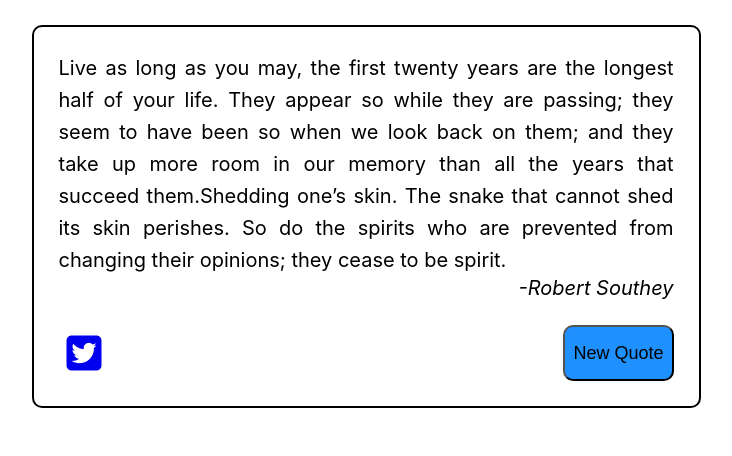
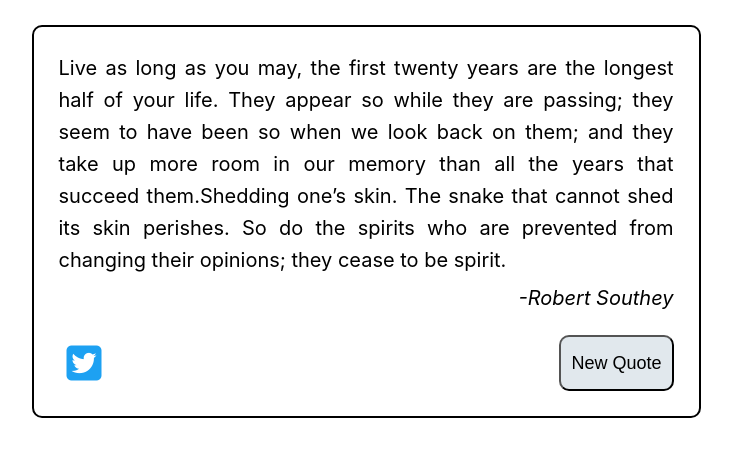
Before and after one commit to AmyLynn87/build_a_random_quote_machine, a React (Create React App) app: page / in a window 1280 px wide. Shown: the top 456 px of the page, without its empty margins (274-1006 px from the left). Built offline with nearby package versions, Linux system fonts and the light colour scheme.

Commit message:
more styling on the components

```diff
--- a/src/App.css
+++ b/src/App.css
@@ -21,6 +21,7 @@ body {
   text-align: right;
   font-style: italic;
   font-size: 20px;
+  margin-top: 10px;
 }
 
 .buttons {
@@ -32,11 +33,13 @@ body {
 .fab {
   font-size: 40px;
   padding: 8px;
+  color: #1da1f2;
 }
 
 #new-quote {
   font-size: 18px;
-  padding: 8px;
+  padding: 15px 10px;
   border-radius: 10px;
-  background: DodgerBlue;
+  background: #e1e8ed;
+  flex-shrink: 1;
 }
```
